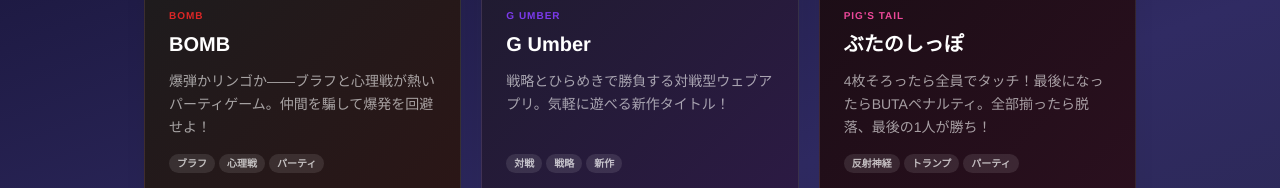
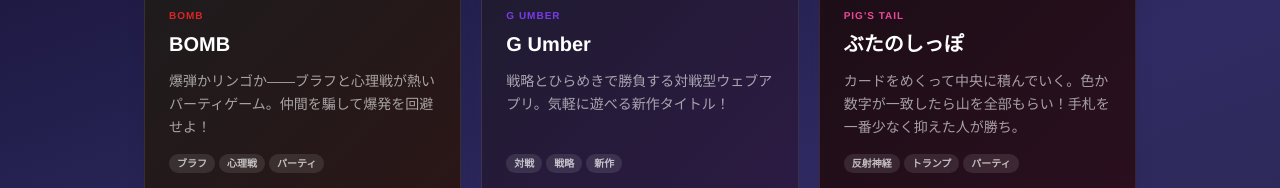
Before and after one commit to penmawashi8-ux/SKULL, a React (Vite) app in the folder hub/: page / in a window 1280 px wide. Shown: the part 380-568 px from the top of the page. Built offline with nearby package versions, Linux system fonts and the light colour scheme; no server answers.

Commit message:
fix: ぶたのしっぽの説明文を本来のゲームルールに修正
https://claude.ai/code/session_01H8jGQc2VND3oGuH54dsXUe

```diff
--- a/hub/src/App.tsx
+++ b/hub/src/App.tsx
@@ -73,7 +73,7 @@ const games: Game[] = [
     name: 'ぶたのしっぽ',
     nameEn: "PIG'S TAIL",
     description:
-      '4枚そろったら全員でタッチ！最後になったらBUTAペナルティ。全部揃ったら脱落、最後の1人が勝ち！',
+      'カードをめくって中央に積んでいく。色か数字が一致したら山を全部もらい！手札を一番少なく抑えた人が勝ち。',
     icon: '🐷',
     status: 'available',
     url: '/pig-tail',
```
